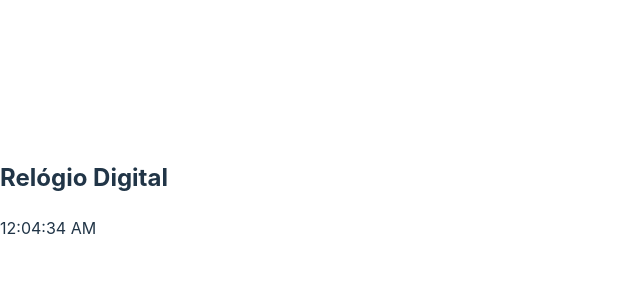
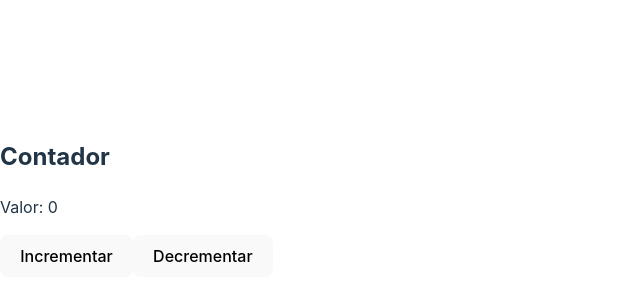
Before and after one commit to DLuCcA13/Quiz_React, a React (Vite) app: page / in a window 1280 px wide. Shown: the part 202-502 px from the top of the page, without its empty margins (0-640 px from the left). Built offline with nearby package versions, Linux system fonts and the light colour scheme.

Commit message:
first commit

```diff
--- a/src/main.jsx
+++ b/src/main.jsx
@@ -1,19 +1,21 @@
 import React from "react";
 import ReactDOM from "react-dom/client";
-/*import Quiz from "./Projetos/Quiz";
+/*
+import Relogio from "./Projetos/Relogio";
+import Quiz from "./Projetos/Quiz";
 import ConversorMoedas from "./Projetos/ConversorMoedas";
 import GaleriaFotos from "./Projetos/GaleriaFotos";
 import BuscaFilmes from "./Projetos/BuscaFilme";
 import ListaContatos from "./Projetos/ListaContatos";
 import Cronometro from "./Projetos/Cronometro";
 import ListaTarefas from "./Projetos/ListaTarefas"
-import Contador from "./Projetos/Contador";*/
-import Relogio from "./Projetos/Relogio";
+*/
+import Contador from "./Projetos/Contador";
 import "./index.css";
 
 
 ReactDOM.createRoot(document.getElementById("root")).render(
   <React.StrictMode>
-    <Relogio/>
+    <Contador/>
   </React.StrictMode>
 );
```
